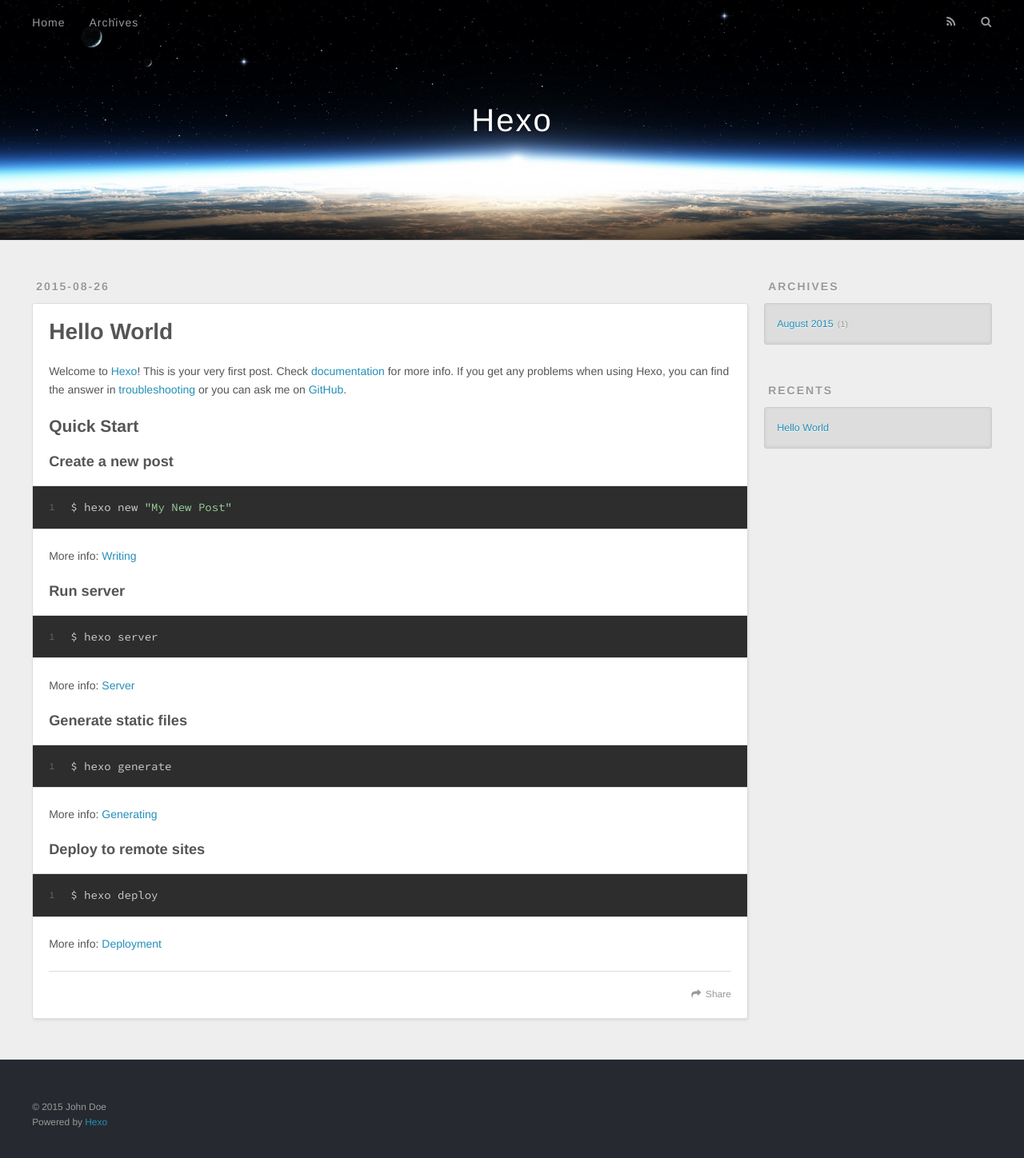
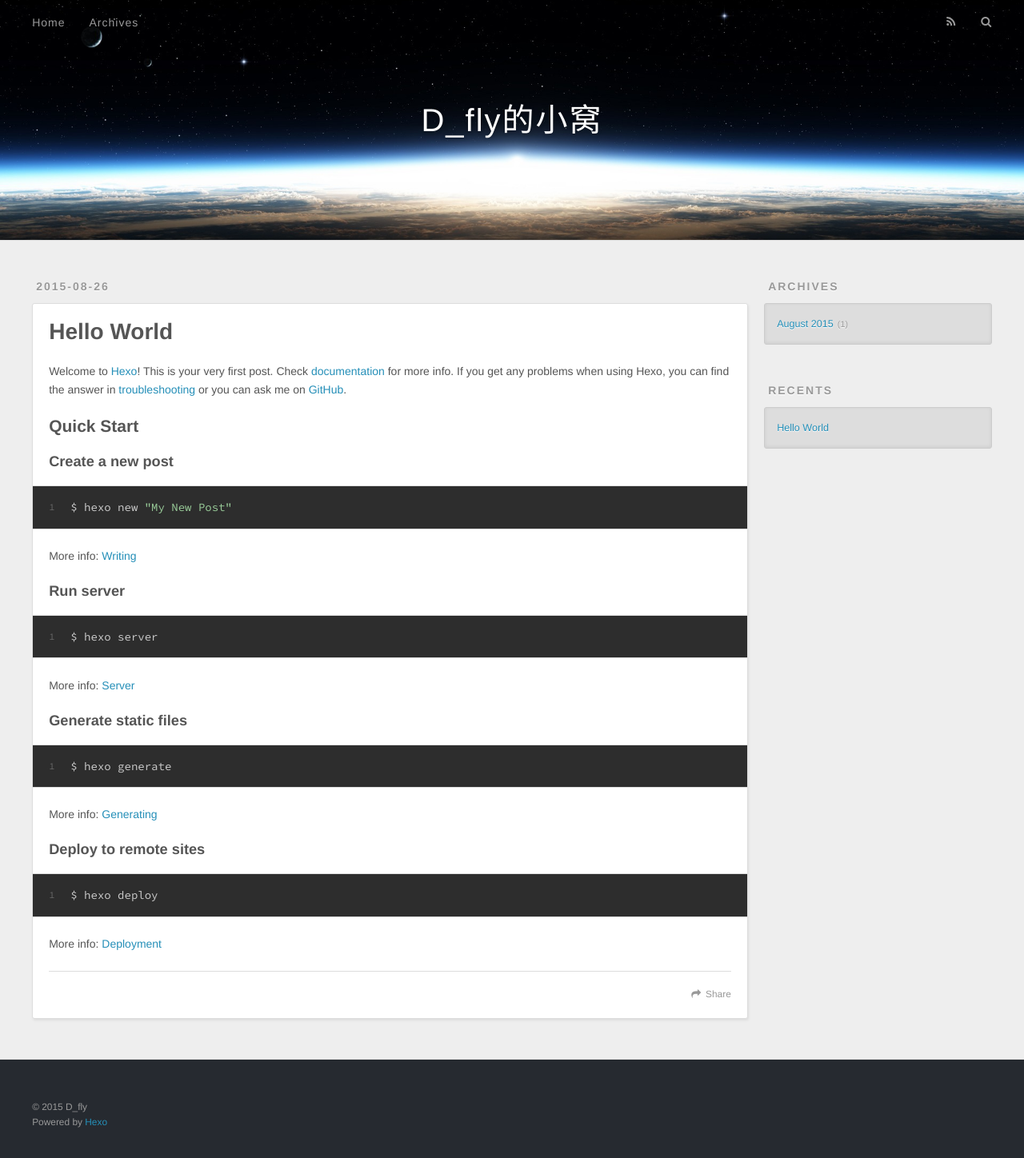
Before and after one commit to lexiaoxi/lexiaoxi.github.io, a plain HTML site: page index.html in a window 1280 px wide. Shown: the whole page at 80% size. Drawn offline with nearby package versions, Linux system fonts and the light colour scheme.

Commit message:
Site updated: 2015-08-27 22:37:48

```diff
--- a/index.html
+++ b/index.html
@@ -3,19 +3,19 @@
 <head>
   <meta charset="utf-8">
 
-  <title>Hexo</title>
+  <title>D_fly的小窝</title>
   <meta name="viewport" content="width=device-width, initial-scale=1, maximum-scale=1">
   <meta name="description">
 <meta property="og:type" content="website">
-<meta property="og:title" content="Hexo">
+<meta property="og:title" content="D_fly的小窝">
 <meta property="og:url" content="http://yoursite.com/index.html">
-<meta property="og:site_name" content="Hexo">
+<meta property="og:site_name" content="D_fly的小窝">
 <meta property="og:description">
 <meta name="twitter:card" content="summary">
-<meta name="twitter:title" content="Hexo">
+<meta name="twitter:title" content="D_fly的小窝">
 <meta name="twitter:description">
 
-    <link rel="alternative" href="/atom.xml" title="Hexo" type="application/atom+xml">
+    <link rel="alternative" href="/atom.xml" title="D_fly的小窝" type="application/atom+xml">
 
 
     <link rel="icon" href="/favicon.png">
@@ -33,7 +33,7 @@
   <div id="header-outer" class="outer">
     <div id="header-title" class="inner">
       <h1 id="logo-wrap">
-        <a href="/" id="logo">Hexo</a>
+        <a href="/" id="logo">D_fly的小窝</a>
       </h1>
 
     </div>
@@ -96,7 +96,7 @@
 
     </div>
     <footer class="article-footer">
-      <a data-url="http://yoursite.com/2015/08/26/hello-world/" data-id="cidsxsj1q0000mtujmuijz4e5" class="article-share-link">Share</a>
+      <a data-url="http://yoursite.com/2015/08/26/hello-world/" data-id="cidubehj300005oujo4yaxhq3" class="article-share-link">Share</a>
 
 
     </footer>
@@ -148,7 +148,7 @@
 
   <div class="outer">
     <div id="footer-info" class="inner">
-      &copy; 2015 John Doe<br>
+      &copy; 2015 D_fly<br>
       Powered by <a href="http://hexo.io/" target="_blank">Hexo</a>
     </div>
   </div>
```
Also changed, not shown: 2015/08/26/hello-world/index.html (+6 -6 lines), archives/2015/08/index.html (+7 -7 lines), archives/2015/index.html (+7 -7 lines), archives/index.html (+7 -7 lines).
